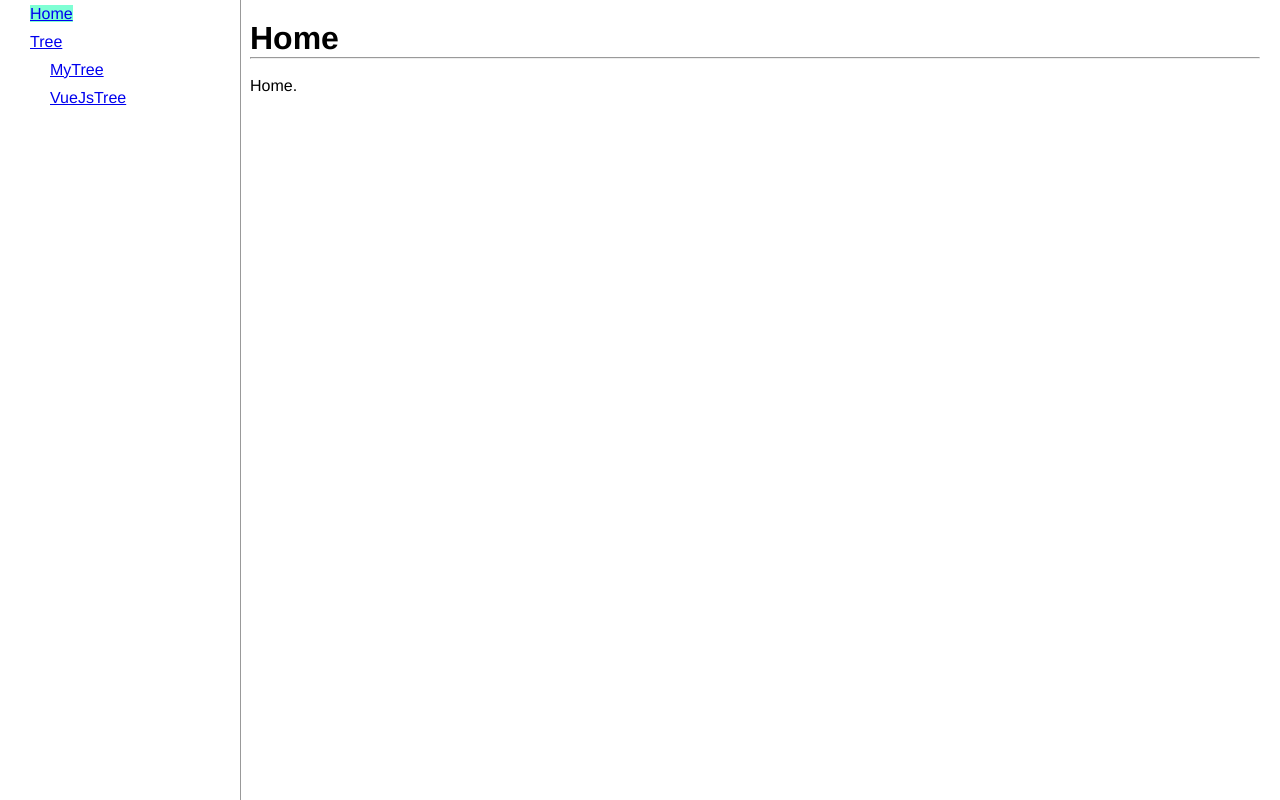
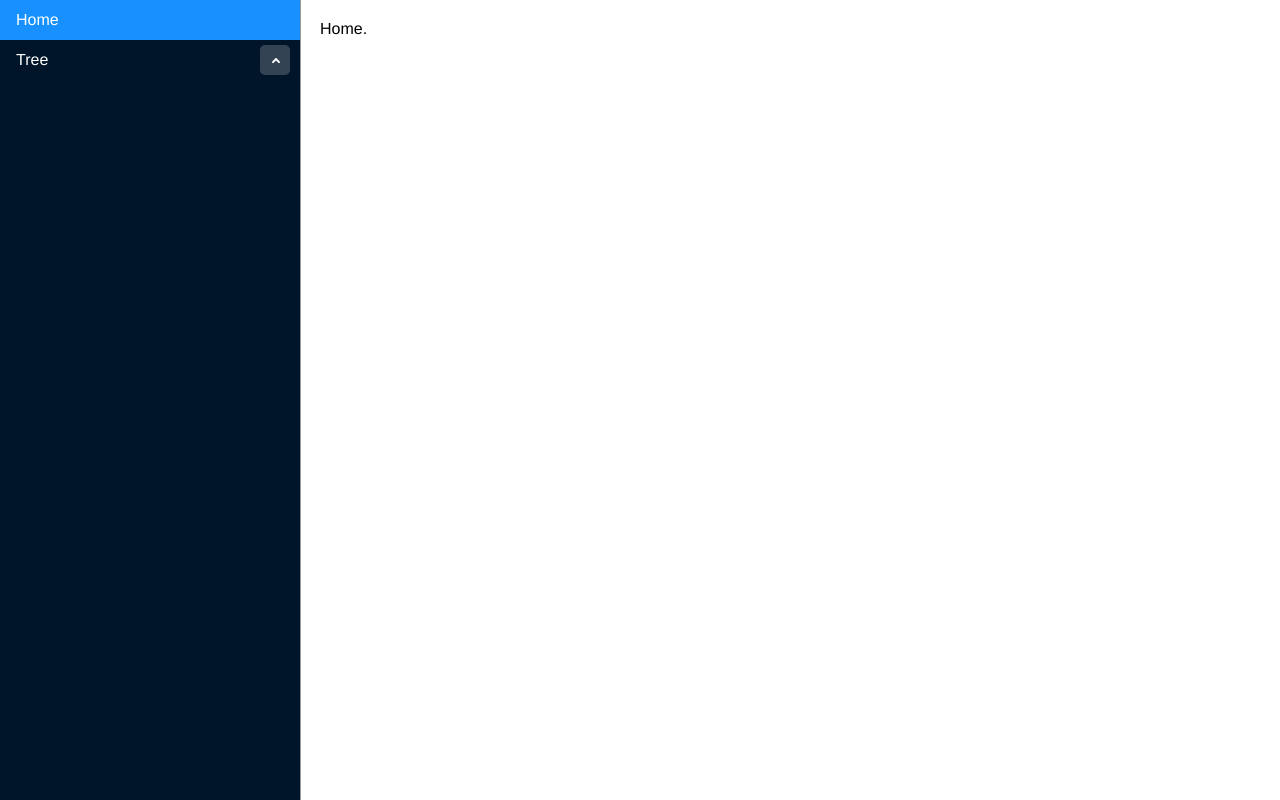
Before and after one commit to yuanlee301415/vue-pre-dev, a Vue app: page / in a window 1280 px wide. Built offline with nearby package versions, Linux system fonts and the light colour scheme.

Commit message:
Done: 同步菜单栏(Sync@vue-template@v0.3.0)

```diff
--- a/src/assets/style.css
+++ b/src/assets/style.css
@@ -10,21 +10,7 @@ body {
     -webkit-font-smoothing: antialiased;
     -moz-osx-font-smoothing: grayscale;
 }
-
-.nav-bar {
-    width: 200px;
-    padding: 0 20px;
-    height: 100%;
-    position: fixed;
-    overflow: auto;
-    border-right: 1px solid #999;
+.side nav .router-link-exact-active {
+    background-color: #1890ff;
+    color: #fff;
 }
-.nav-bar dl {
-    padding:5px 10px;
-}
-.nav-bar dd {
-    padding:10px 0 0 20px;
-}
-.content {
-    padding:20px 20px 20px 250px;
-}
--- /dev/null
+++ b/src/components/NavBar/NavItem.vue
@@ -0,0 +1,116 @@
+<template>
+  <dl :class="{open: open}" :style="{textIndent: data._depth + 'em'}">
+    <template v-if="data.children && data.children.length">
+      <dt :title="data.title" @click="handleToggle">
+        <span>{{ data.title }}</span>
+        <i/>
+      </dt>
+      <dd>
+        <NavItem
+            v-for="item of data.children"
+            :key="item.name"
+            :data="item"
+        />
+      </dd>
+    </template>
+    <template v-else>
+      <dt :title="data.title">
+        <router-link :to="{name: data.name}">{{ data.title }}</router-link>
+      </dt>
+    </template>
+  </dl>
+</template>
+
+<script>
+export default {
+  name: "NavItem",
+  props: {
+    data: { type: Object, default: null}
+  },
+  data() {
+    return {
+      open: false
+    }
+  },
+  created() {
+    const hash = window.location.hash
+    this.open = hash.startsWith('#' + this.data._fullPath)
+  },
+  methods: {
+    handleToggle() {
+      this.open = !this.open
+    }
+  }
+}
+</script>
+
+<style scoped>
+dt {
+  position: relative;
+  cursor: pointer;
+}
+dt > a, dt > span {
+  color: white;
+  text-decoration: none;
+  font-size: 16px;
+  display: block;
+  white-space: nowrap;
+  text-overflow: ellipsis;
+  height: 40px;
+  overflow: hidden;
+  line-height: 40px;
+  padding-right: 10px;
+}
+dt > i {
+  text-indent: 0!important;
+  box-sizing: border-box;
+  position: absolute;
+  width: 30px;
+  height: 30px;
+  border-radius: 5px;
+  right: 10px;
+  top: 50%;
+  opacity: 1;
+  transition: all 0.3s;
+  color: rgba(0, 0, 0, 0.85);
+  transform: translateY(-50%);
+  line-height: 40px;
+  background: rgba(255, 255, 255, 0.2);
+}
+dt > i::before {
+  background-color: #fff;
+  transform: rotate(45deg) translateX(2.5px);
+  position: absolute;
+  left: 43.33%;
+  top: 43.33%;
+  width: 6px;
+  height: 1.5px;
+  border-radius: 2px;
+  content: '';
+  box-sizing: border-box;
+}
+dt > i:after {
+  background-color: #fff;
+  transform: rotate(-45deg) translateX(-2.5px);
+  position: absolute;
+  left: 43.33%;
+  top: 43.33%;
+  width: 6px;
+  height: 1.5px;
+  content: '';
+  border-radius: 2px;
+  box-sizing: border-box;
+}
+dl > dd {
+  display: none;
+}
+dl.open > dt > i:before {
+  transform: rotate(-45deg) translateX(2.5px);
+}
+dl.open > dt > i:after {
+  transform: rotate(45deg) translateX(-2.5px);
+}
+dl.open > dd {
+  display: block;
+}
+</style>
--- a/src/components/NavBar/index.vue
+++ b/src/components/NavBar/index.vue
@@ -1,50 +1,93 @@
 <template>
-    <div class="nav-bar">
-        <dl v-for="item of items" :key="item.name">
-            <dt>
-                <router-link :to="{name: item.name}">{{ item.title }}</router-link>
-            </dt>
-            <template v-if="item.children">
-                <dd v-for="sub of item.children" :key="sub.name">
-                    <router-link :to="{name: sub.name}">{{ sub.title }}</router-link>
-                </dd>
-            </template>
-        </dl>
-    </div>
+    <nav>
+      <NavItem
+          v-for="item of items"
+          :key="item.name"
+          :data="item"
+      />
+    </nav>
 </template>
 
 <script>
   import { routes } from '@/router'
+  import NavItem from "@/components/NavBar/NavItem";
 
   export default {
     name: "NavBar",
+
+    components: {
+      NavItem
+    },
+
     data() {
       return {
-        routes
+        items: null
       }
     },
-    computed: {
-      items() {
+
+    created() {
+      this.items = this.initItems(routes)
+      // console.log('this.items:\n', JSON.stringify(this.items, null, 2))
+    },
+
+    methods: {
+      initItems(routes, list = []) {
+        function IIFE(routes, items, _parentName = '', _fullPath = '', _depth = 0) {
+          for (const route of routes) {
+            if (route.hidden === true) continue
+
+            const {name, meta, path } = route
+            const fullPath = _fullPath + (_fullPath ? '/' : '') + path
+            const depth = _depth + (name ? 1 : 0)
+            if (name && meta && meta.title) {
+              list.push({
+                name,
+                title: meta.title,
+                path,
+                _parentName,
+                _fullPath: fullPath,
+                _depth: depth,
+                children: []
+              })
+            }
+
+            if (route.children) {
+              IIFE(route.children, list, route.name || _parentName, fullPath, depth)
+            }
+          }
+        }
+
+        IIFE(routes)
+
+        const parentMap = new Map()
+        list.forEach((_) => {
+          parentMap.set(_.name, _);
+        });
+
         const items = []
-        this.routes.filter(item => {
-          // console.log('item:', item)
-          const subs = item.children && item.children.filter(sub => !sub.hidden && sub.name)
-          // console.log('subs:', subs)
-          items.push({
-            name: item.name,
-            title: item.meta && item.meta.title || item.name,
-            children: subs.length && subs.map(sub => ({ name: sub.name, title: sub.meta && sub.meta.title || sub.name })) || null
-          })
-        })
-        // console.log('items:', items)
+        list.forEach((_) => {
+          const parent = parentMap.get(_._parentName);
+          if (parent) {
+            parent.children.push(_);
+          } else {
+            items.push(_);
+          }
+        });
         return items
       }
     }
   }
 </script>
 
-<style>
-    .router-link-exact-active {
-        background-color: aquamarine;
-    }
+<style scoped>
+nav {
+  width: 100%;
+  height: 100%;
+  position: absolute;
+  top: 0;
+  bottom: 0;
+  overflow: auto;
+  border-right: 1px solid #999;
+  background-color: #001529;
+}
 </style>
--- a/src/layout/index.vue
+++ b/src/layout/index.vue
@@ -1,10 +1,9 @@
 <template>
     <div id="main" class="main">
-        <nav-bar></nav-bar>
+        <div class="side">
+          <nav-bar></nav-bar>
+        </div>
         <div class="content">
-            <h1>{{ title }}</h1>
-            <hr>
-            <br>
             <transition name="fade-transform" mode="out-in">
                 <template>
                     <router-view :key="key" />
@@ -23,12 +22,23 @@
     },
     computed: {
       key() {
-        return this.$route.path
+        return this.$route.fullPath
       },
       title() {
-        // console.log('$route:', this.$route)
+        console.log('$route:', this.$route)
         return this.$route.meta.title
       }
     }
   }
 </script>
+
+<style scoped>
+.side {
+  position: absolute;
+  width: 300px;
+  height: 100vh;
+}
+.content {
+  padding:20px 20px 20px 320px;
+}
+</style>
--- a/src/router/index.js
+++ b/src/router/index.js
@@ -7,12 +7,12 @@ const routes = [
   // Home
   {
     path: '/',
-    name: 'Home',
     component: Layout,
     redirect: '/',
     children: [
       {
         path: '',
+        name: 'Home',
         meta: {
           title: 'Home'
         },
@@ -25,6 +25,9 @@ const routes = [
   {
     path: '/tree',
     name: 'Tree',
+    meta: {
+      title: 'Tree'
+    },
     component: Layout,
     redirect: '/tree/my-tree',
     children: [
```
